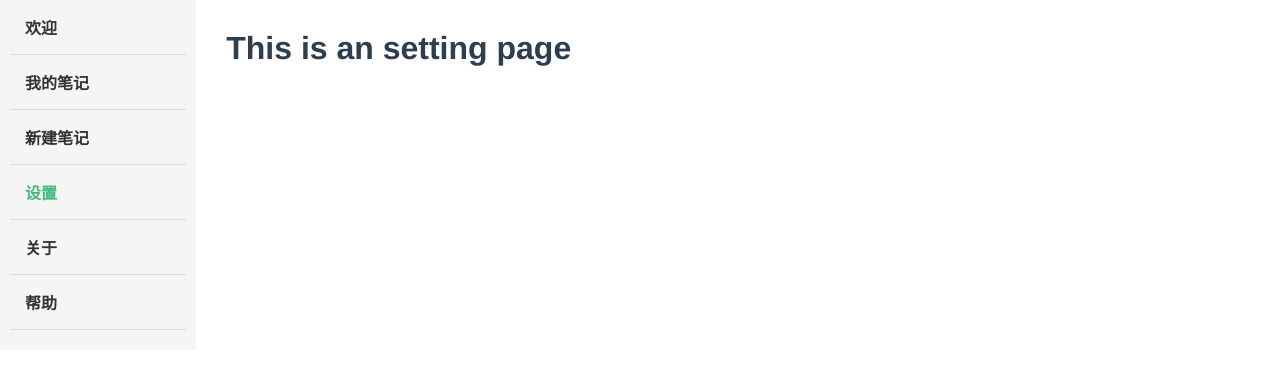
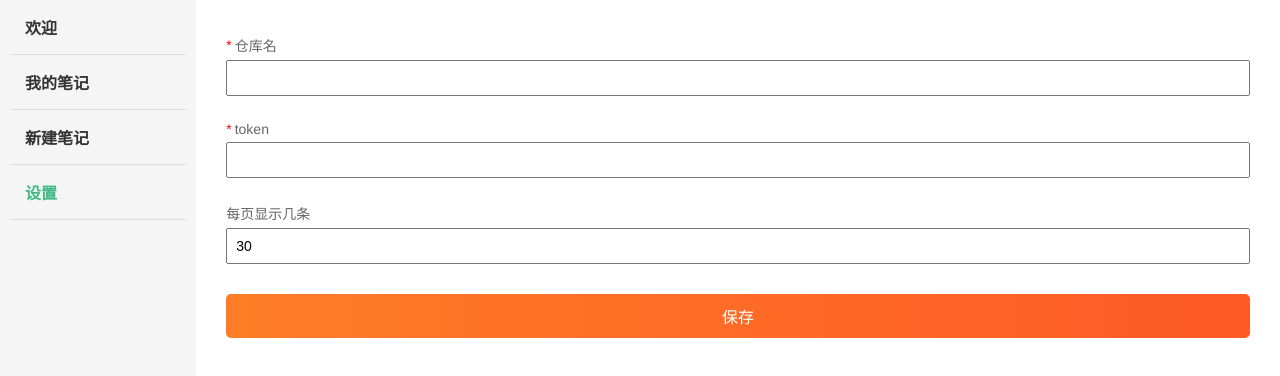
Before and after one commit to pengjielee/gitnote, a Vue app in the folder src/renderer_vue/: page /#/setting in a window 1280 px wide. Shown: the top 376 px of the page. Built offline with nearby package versions, Linux system fonts and the light colour scheme.

Commit message:
update setting page

```diff
--- a/src/renderer_vue/src/App.vue
+++ b/src/renderer_vue/src/App.vue
@@ -7,8 +7,6 @@
           <li><router-link to="/note/list">我的笔记</router-link></li>
           <li><router-link to="/note/add">新建笔记</router-link></li>
           <li><router-link to="/setting">设置</router-link></li>
-          <li><router-link to="/about">关于</router-link></li>
-          <li><router-link to="/help">帮助</router-link></li>
         </ul>
       </div>
       <div class="main">
--- a/src/renderer_vue/src/assets/css/note.css
+++ b/src/renderer_vue/src/assets/css/note.css
@@ -41,10 +41,12 @@
 .note-list .load-more .btn{
   width: 100%;
   height: 40px;
+  font-size: 14px;
 }
 .note-list .load-more .info{
   font-size: 12px;
   color: #666;
+  margin: 10px 0;
 }
 
 .note-detail .title {
@@ -56,22 +58,6 @@
 
 .note-edit {
   font-size: 16px;
-}
-.note-edit input,
-.note-edit textarea {
-  width: 100%;
-  padding: 8px;
-  outline: none;
-  font-size: 14px;
-  resize: vertical;
-}
-.note-edit .form-area {
-  /*height: calc(100% - 50px);*/
-}
-.note-edit .form-error{
-  color:red;
-  font-size: 12px;
-  padding-top: 5px;
 }
 .note-edit .btn {
   width: 100%;
--- a/src/renderer_vue/src/assets/css/page.css
+++ b/src/renderer_vue/src/assets/css/page.css
@@ -31,6 +31,7 @@
   background: #f5f5f5;
   color: #333;
   padding: 0 10px;
+  min-height: 1000px;
 }
 
 
@@ -49,3 +50,44 @@
 .nav a.router-link-exact-active {
   color: #42b983;
 }
+
+.form-group input,
+.form-group textarea {
+  width: 100%;
+  padding: 8px;
+  outline: none;
+  font-size: 14px;
+  resize: vertical;
+}
+.form-group .form-area {
+  /*height: calc(100% - 50px);*/
+}
+.form-group .form-error{
+  color:red;
+  font-size: 12px;
+  padding-top: 5px;
+}
+.form-group .btn {
+  width: 100%;
+  padding: 10px 0;
+  margin: 10px 0;
+}
+.form-group .form-label {
+  font-size: 14px;
+  padding: 5px 0;
+  color: #666;
+  display: flex;
+  align-items: center;
+}
+.form-group .form-label .required{
+  color: red;
+  margin-right: 3px;
+}
+
+.page-home{
+  text-align: center;
+}
+
+.page-setting{
+
+}
--- a/src/renderer_vue/src/router/index.js
+++ b/src/renderer_vue/src/router/index.js
@@ -46,16 +46,16 @@ const routes = [
     path: "/help",
     name: "help",
     component: Help
-  },
-  {
-    path: "/about",
-    name: "about",
-    // route level code-splitting
-    // this generates a separate chunk (about.[hash].js) for this route
-    // which is lazy-loaded when the route is visited.
-    component: () =>
-      import(/* webpackChunkName: "about" */ "../views/About.vue")
   }
+  // {
+  //   path: "/about",
+  //   name: "about",
+  //   // route level code-splitting
+  //   // this generates a separate chunk (about.[hash].js) for this route
+  //   // which is lazy-loaded when the route is visited.
+  //   component: () =>
+  //     import(/* webpackChunkName: "about" */ "../views/About.vue")
+  // }
 ];
 
 const router = new VueRouter({
--- a/src/renderer_vue/src/views/Home.vue
+++ b/src/renderer_vue/src/views/Home.vue
@@ -1,5 +1,5 @@
 <template>
-  <div class="home">
+  <div class="page page-home">
     <img alt="Vue logo" src="../assets/logo.png" />
     <HelloWorld msg="Welcome to Your Vue.js App" />
   </div>
--- a/src/renderer_vue/src/views/Setting.vue
+++ b/src/renderer_vue/src/views/Setting.vue
@@ -1,5 +1,74 @@
 <template>
-  <div class="about">
-    <h1>This is an setting page</h1>
+  <div class="page page-setting">
+    <div class="form-group">
+      <div class="form-label">
+        <span class="required">*</span><label>仓库名</label>
+      </div>
+      <input
+        class="form-input"
+        type="text"
+        v-model="config.repo"
+        name="repo"
+        v-validate="'required'"
+      />
+      <div v-show="errors.has('repo')" class="form-error">
+        {{ errors.first("repo") }}
+      </div>
+    </div>
+    <div class="form-group">
+      <div class="form-label">
+        <span class="required">*</span><label>token</label>
+      </div>
+      <input
+        class="form-input"
+        type="text"
+        v-model="config.token"
+        name="token"
+        v-validate="'required'"
+      />
+      <div v-show="errors.has('token')" class="form-error">
+        {{ errors.first("token") }}
+      </div>
+    </div>
+    <div class="form-group">
+      <div class="form-label"><label>每页显示几条</label></div>
+      <input
+        class="form-input"
+        type="text"
+        v-model="config.size"
+        name="size"
+        v-validate="'required'"
+      />
+      <div v-show="errors.has('size')" class="form-error">
+        {{ errors.first("size") }}
+      </div>
+    </div>
+    <div class="form-group">
+      <button class="btn btn-primary" @click="handleSave">保存</button>
+    </div>
   </div>
 </template>
+
+<script>
+export default {
+  name: "Setting",
+  methods: {
+    handleSave() {
+      this.$validator.validate().then(async result => {
+        if (!result) {
+          return false;
+        }
+      });
+    }
+  },
+  data() {
+    return {
+      config: {
+        repo: "",
+        token: "",
+        size: 30
+      }
+    };
+  }
+};
+</script>
--- a/src/renderer_vue/src/views/note/Edit.vue
+++ b/src/renderer_vue/src/views/note/Edit.vue
@@ -37,8 +37,8 @@ export default {
     this.number = number;
     noteApi.getDetail(number).then(res => {
       const data = res.data;
-      const labels = data.labels.map((item) => item.name)
-      this.note = { title: data.title, body: data.body, labels:labels  };
+      const labels = data.labels.map(item => item.name);
+      this.note = { title: data.title, body: data.body, labels: labels };
     });
   },
   methods: {
--- a/src/renderer_vue/src/views/note/List.vue
+++ b/src/renderer_vue/src/views/note/List.vue
@@ -51,7 +51,7 @@ export default {
     getNotes() {
       const self = this;
       const page = this.page;
-      const size = 2;
+      const size = 20;
       noteApi.getList(page, size).then(res => {
         const newNotes = res.data;
         const oldNotes = this.notes;
```
